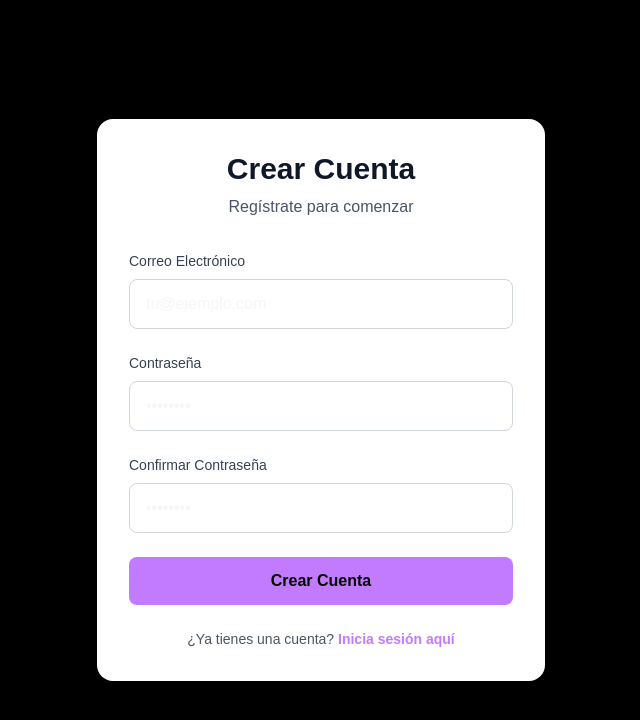
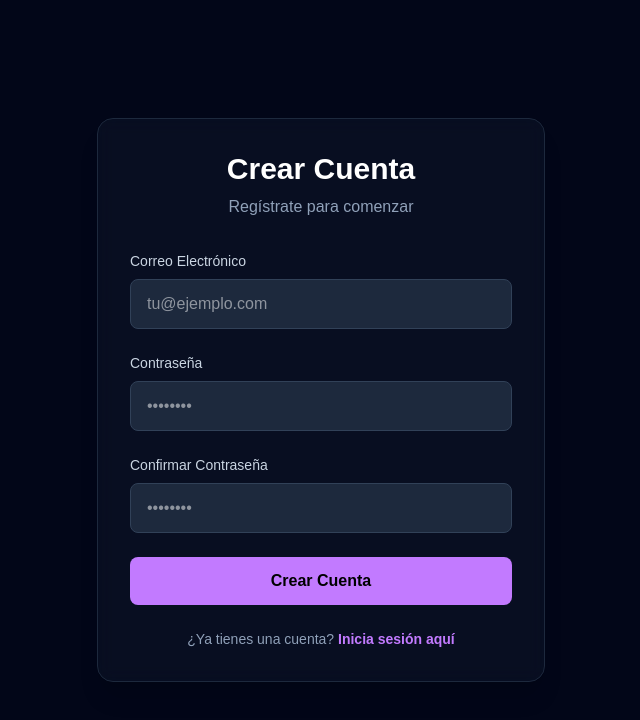
Before and after one commit to Tlacaelel97/expert-system-for-child-healthcare, a Next.js app: page /signup in a window 1280 px wide. Shown: the top 720 px of the page, without its empty margins (319-959 px from the left). Built offline with nearby package versions, Linux system fonts and the light colour scheme; no server answers.

Commit message:
actualizacion de build de Firebase Hosting con nuevos hashes de archivos estaticos y cambios en rutas de paginas

```diff
--- a/app/dashboard/page.tsx
+++ b/app/dashboard/page.tsx
@@ -78,7 +78,7 @@ export default function DashboardPage() {
         {/* Footer */}
         <footer className="border-t border-slate-900 bg-slate-950 py-8 mt-auto">
           <div className="max-w-7xl mx-auto px-4 text-center">
-            <p className="text-slate-600 text-sm">© 2025 NeumoGuard. Diseñado para el cuidado neonatal.</p>
+            <p className="text-slate-600 text-sm">© 2025 predIAgnostic. Diseñado para el cuidado neonatal.</p>
           </div>
         </footer>
       </div>
--- a/app/page.tsx
+++ b/app/page.tsx
@@ -30,7 +30,7 @@ export default function App() {
       {/* Footer Simple */}
       <footer className="border-t border-slate-900 bg-slate-950 py-8 mt-auto">
         <div className="max-w-7xl mx-auto px-4 text-center">
-          <p className="text-slate-600 text-sm">© 2025 NeumoGuard. Diseñado para el cuidado neonatal.</p>
+          <p className="text-slate-600 text-sm">© 2025 predIAgnostic. Diseñado para el cuidado neonatal.</p>
         </div>
       </footer>
     </div>
--- a/app/signup/page.tsx
+++ b/app/signup/page.tsx
@@ -41,21 +41,21 @@ export default function SignUpPage() {
   };
 
   return (
-    <div className="flex min-h-screen items-center justify-center bg-black px-4">
+    <div className="flex min-h-screen items-center justify-center bg-slate-950 px-4">
       <div className="w-full max-w-md mx-4 sm:mx-0">
-        <div className="bg-white dark:bg-gray-800 rounded-2xl shadow-xl p-6 sm:p-8">
+        <div className="bg-slate-900/50 backdrop-blur-sm border border-slate-800 rounded-2xl shadow-xl p-6 sm:p-8">
           <div className="text-center mb-8">
-            <h1 className="text-2xl sm:text-3xl font-bold text-gray-900 dark:text-white mb-2">
+            <h1 className="text-2xl sm:text-3xl font-bold text-white mb-2">
               Crear Cuenta
             </h1>
-            <p className="text-sm sm:text-base text-gray-600 dark:text-gray-400">
+            <p className="text-sm sm:text-base text-slate-400">
               Regístrate para comenzar
             </p>
           </div>
 
           {error && (
-            <div className="mb-4 p-4 bg-red-50 dark:bg-red-900/20 border border-red-200 dark:border-red-800 rounded-lg">
-              <p className="text-sm text-red-600 dark:text-red-400">{error}</p>
+            <div className="mb-4 p-4 bg-red-500/10 border border-red-500/50 rounded-lg">
+              <p className="text-sm text-red-400">{error}</p>
             </div>
           )}
 
@@ -63,7 +63,7 @@ export default function SignUpPage() {
             <div>
               <label
                 htmlFor="email"
-                className="block text-sm font-medium text-gray-700 dark:text-gray-300 mb-2"
+                className="block text-sm font-medium text-slate-300 mb-2"
               >
                 Correo Electrónico
               </label>
@@ -73,7 +73,7 @@ export default function SignUpPage() {
                 value={email}
                 onChange={(e) => setEmail(e.target.value)}
                 required
-                className="w-full px-4 py-3 border border-gray-300 dark:border-gray-600 rounded-lg focus:ring-2 focus:ring-purple-400 focus:border-transparent dark:bg-gray-700 dark:text-white transition-all"
+                className="w-full px-4 py-3 border border-slate-700 rounded-lg focus:ring-2 focus:ring-purple-400 focus:border-transparent bg-slate-800 text-white transition-all"
                 placeholder="tu@ejemplo.com"
               />
             </div>
@@ -81,7 +81,7 @@ export default function SignUpPage() {
             <div>
               <label
                 htmlFor="password"
-                className="block text-sm font-medium text-gray-700 dark:text-gray-300 mb-2"
+                className="block text-sm font-medium text-slate-300 mb-2"
               >
                 Contraseña
               </label>
@@ -91,7 +91,7 @@ export default function SignUpPage() {
                 value={password}
                 onChange={(e) => setPassword(e.target.value)}
                 required
-                className="w-full px-4 py-3 border border-gray-300 dark:border-gray-600 rounded-lg focus:ring-2 focus:ring-purple-400 focus:border-transparent dark:bg-gray-700 dark:text-white transition-all"
+                className="w-full px-4 py-3 border border-slate-700 rounded-lg focus:ring-2 focus:ring-purple-400 focus:border-transparent bg-slate-800 text-white transition-all"
                 placeholder="••••••••"
               />
             </div>
@@ -99,7 +99,7 @@ export default function SignUpPage() {
             <div>
               <label
                 htmlFor="confirmPassword"
-                className="block text-sm font-medium text-gray-700 dark:text-gray-300 mb-2"
+                className="block text-sm font-medium text-slate-300 mb-2"
               >
                 Confirmar Contraseña
               </label>
@@ -109,7 +109,7 @@ export default function SignUpPage() {
                 value={confirmPassword}
                 onChange={(e) => setConfirmPassword(e.target.value)}
                 required
-                className="w-full px-4 py-3 border border-gray-300 dark:border-gray-600 rounded-lg focus:ring-2 focus:ring-purple-400 focus:border-transparent dark:bg-gray-700 dark:text-white transition-all"
+                className="w-full px-4 py-3 border border-slate-700 rounded-lg focus:ring-2 focus:ring-purple-400 focus:border-transparent bg-slate-800 text-white transition-all"
                 placeholder="••••••••"
               />
             </div>
@@ -124,11 +124,11 @@ export default function SignUpPage() {
           </form>
 
           <div className="mt-6 text-center">
-            <p className="text-sm text-gray-600 dark:text-gray-400">
+            <p className="text-sm text-slate-400">
               ¿Ya tienes una cuenta?{' '}
               <Link
                 href="/login"
-                className="text-purple-400 hover:text-purple-300 dark:text-purple-400 dark:hover:text-purple-300 font-semibold"
+                className="text-purple-400 hover:text-purple-300 font-semibold"
               >
                 Inicia sesión aquí
               </Link>
--- a/components/LandingPage.tsx
+++ b/components/LandingPage.tsx
@@ -68,9 +68,9 @@ export const LandingPage = () => {
           <div className="w-12 h-12 bg-slate-700 rounded-xl flex items-center justify-center mb-6 group-hover:bg-teal-500/20 transition-colors">
             <Wind className="w-6 h-6 text-teal-400" />
           </div>
-          <h3 className="text-xl font-semibold text-white mb-3">Análisis de Patrones</h3>
+          <h3 className="text-xl font-semibold text-white mb-3">Análisis Inteligente</h3>
           <p className="text-slate-400">
-            Identifica irregularidades en la frecuencia respiratoria y tiraje intercostal usando visión computarizada y datos del sensor.
+            Red Bayesiana que analiza síntomas y perfil neonatal para inferir diagnósticos probables y recomendar acciones médicas apropiadas.
           </p>
         </Card>
 
@@ -78,9 +78,9 @@ export const LandingPage = () => {
           <div className="w-12 h-12 bg-slate-700 rounded-xl flex items-center justify-center mb-6 group-hover:bg-indigo-500/20 transition-colors">
             <ShieldCheck className="w-6 h-6 text-indigo-400" />
           </div>
-          <h3 className="text-xl font-semibold text-white mb-3">Predicción de Gravedad</h3>
+          <h3 className="text-xl font-semibold text-white mb-3">Recomendación Médica</h3>
           <p className="text-slate-400">
-            Algoritmo entrenado para clasificar el riesgo de enfermedades respiratorias en 3 niveles: Observación, Consulta Médica o Urgencia.
+            Clasifica el nivel de atención requerida en 3 categorías: Cuidados en Casa, Consulta Prioritaria o Urgencia Hospitalaria.
           </p>
         </Card>
 
@@ -88,9 +88,9 @@ export const LandingPage = () => {
           <div className="w-12 h-12 bg-slate-700 rounded-xl flex items-center justify-center mb-6 group-hover:bg-pink-500/20 transition-colors">
             <Baby className="w-6 h-6 text-pink-400" />
           </div>
-          <h3 className="text-xl font-semibold text-white mb-3">Historial Neonatal</h3>
+          <h3 className="text-xl font-semibold text-white mb-3">Historial de Evaluaciones</h3>
           <p className="text-slate-400">
-            Seguimiento evolutivo diseñado específicamente para las primeras semanas de vida.
+            Registro completo de consultas y recomendaciones que los padres pueden compartir con el médico para un mejor seguimiento.
           </p>
         </Card>
       </div>
```
Also changed, not shown: app/perfil-neonatal/page.tsx (+10 -10 lines).
